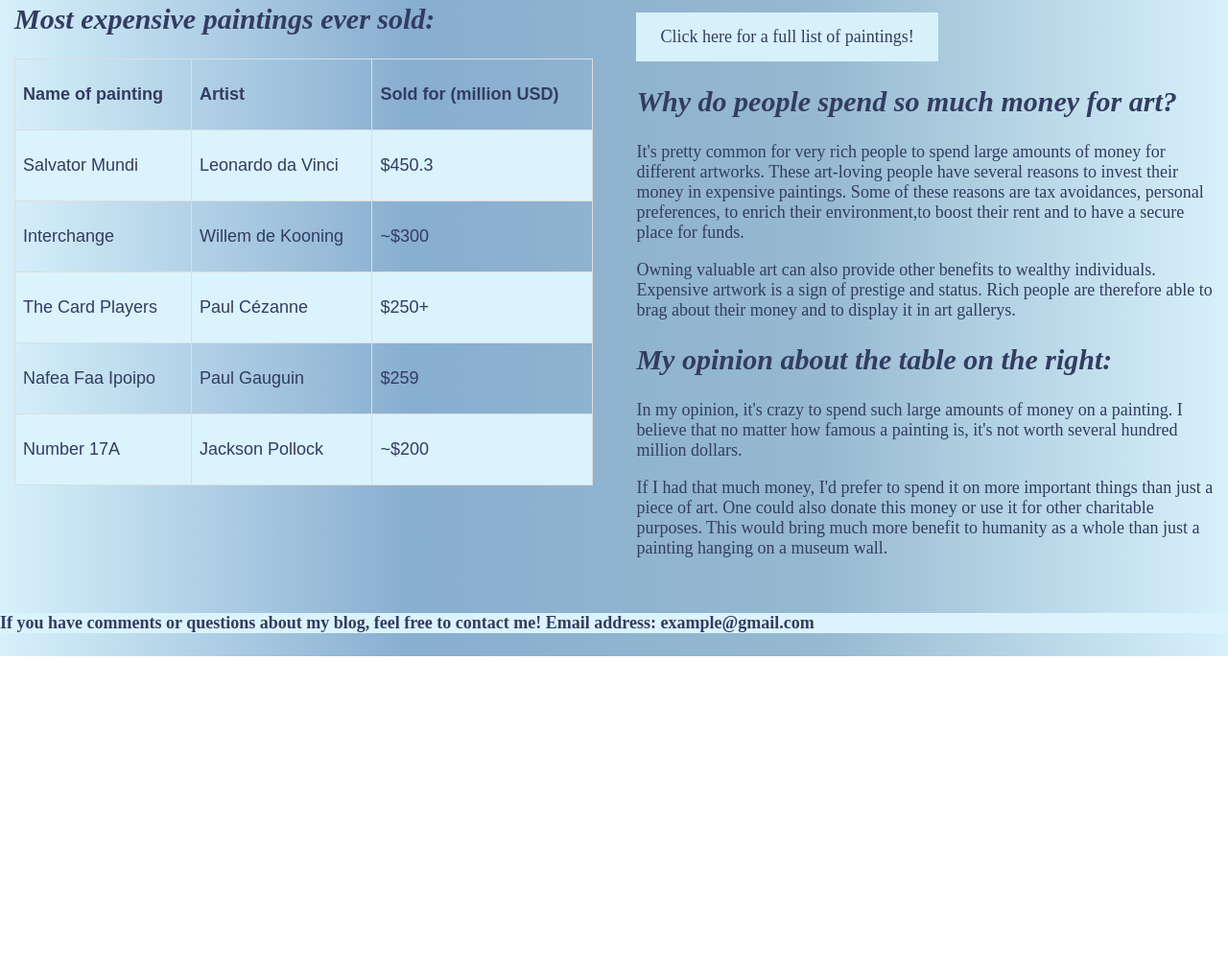
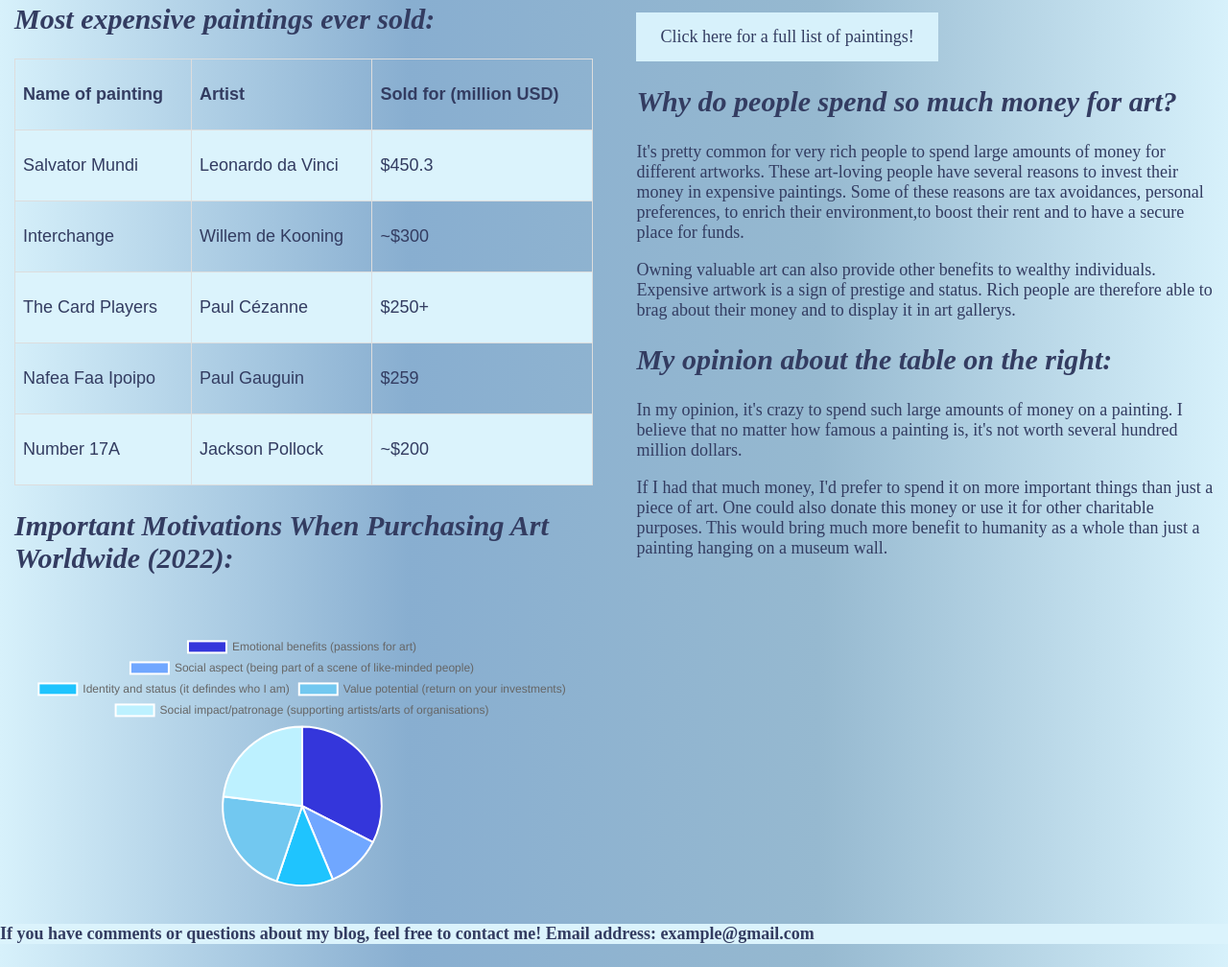
Before and after one commit to gymmu-DC-CS/create-a-blog-post-e282270, a plain HTML site: page index.html in a window 1280 px wide. Shown: the part 991-1999 px from the top of the page at 96% size. Before the commit the page ends 1675 px from the top, so only its background shows below. Drawn offline with nearby package versions, Linux system fonts and the light colour scheme.

Commit message:
10.10.23 Chart why people buy art

```diff
--- a/index.html
+++ b/index.html
@@ -1,5 +1,6 @@
 <!DOCTYPE html>
 <html lang="en">
+  <script src="https://cdnjs.cloudflare.com/ajax/libs/Chart.js/2.9.4/Chart.js"></script>
   <head>
     <meta charset="UTF-8" />
     <meta name="viewport" content="width=device-width, initial-scale=1.0" />
@@ -37,8 +38,9 @@
           Art is a very fascinating way of humans expressing their feelings and emotions. There are many different types of art, e.g. paintings, drawings, sketches, sculptures and pottery. Art has always been part of our culture. Even our ancestors created art in form of ancient cave paintings. Now art is much more complex and we have loads of different artstyles. This is because art never stops moving and keeps changing forever. Art is therefore an important part of our culture.
         </p>
         <div><img src="monet.lilies.jpg" alt="" id="lilies"></div>
+
         <h2>Most expensive paintings ever sold:</h2>
-         <!-- Code found on website: www.w3schools.com on date: 07.10.23 -->
+         <!-- Code found on website: https://www.w3schools.com/Css/css_table.asp on date: 07.10.23 -->
          <table>
           <tr>
             <th><p>Name of painting</p></th>
@@ -71,6 +73,38 @@
             <td><p>~$200</p></td>
           </tr>
         </table>
+        <h2>Important Motivations When Purchasing Art Worldwide (2022):</h2>
+
+         <!-- Code found on website: https://www.w3schools.com/howto/howto_css_circles.asp on date: 10.10.23 -->
+         <!-- Chart is from website https://startuptalky.com/why-rich-people-invest-in-paintings/-->
+        <canvas id="myChart" style="width:100%;max-width:600px"></canvas>
+        <script>
+          const xValues = ["Emotional benefits (passions for art)", "Social aspect (being part of a scene of like-minded people)", "Identity and status (it defindes who I am)", "Value potential (return on your investments)", "Social impact/patronage (supporting artists/arts of organisations)"];
+          const yValues = [32.5, 11.2, 11.5, 21.7, 23.1];
+          const barColors = [
+            "#3436DB",
+            "#70A7FF",
+            "#1FC4FE",
+            "#72C8F0",
+            "#BDF1FF"
+          ];
+
+          new Chart("myChart", {
+            type: "pie",
+            data: {
+              labels: xValues,
+              datasets: [{
+                backgroundColor: barColors,
+                data: yValues
+              }]
+            },
+            options: {
+              title: {
+                display: true,
+              }
+            }
+          });
+          </script>
       </div>
 
       <div class="column2">
@@ -91,7 +125,7 @@
             <li><p>9. The Sistine Madonna by Raffaello Santi (1512)</p></li>
             <li><p>10 Liberty Leading the People by Eugene Delacroix (1830)</p></li>
         </ul>
-        <!-- Code found on website: www.w3schools.com on date 06.10.23-->
+        <!-- Code found on website: https://www.w3schools.com/html/html_links_colors.asp on date 06.10.23-->
         <p><a href="https://artistro.com/blogs/news/30-most-famous-artworks-in-history-the-greatest-art-of-all-time">Click here for a full list of paintings!</a></p>
         <h2>Why do people spend so much money for art?</h2>
         <p>
@@ -101,7 +135,7 @@
           Owning valuable art can also provide other benefits to wealthy individuals. Expensive artwork is a sign of prestige and status. Rich people are therefore able to brag about their money and to display it in art gallerys.
         </p>
         <h2>My opinion about the table on the right:</h2>
-        <!-- ChatGDP corrected the grammar and syntax of the following paragraph-->
+        <!-- https://chat.openai.com/ corrected the grammar and syntax of the following paragraph-->
         <p>
           In my opinion, it's crazy to spend such large amounts of money on a painting. I believe that no matter how famous a painting is, it's not worth several hundred million dollars.
         </p>
```
